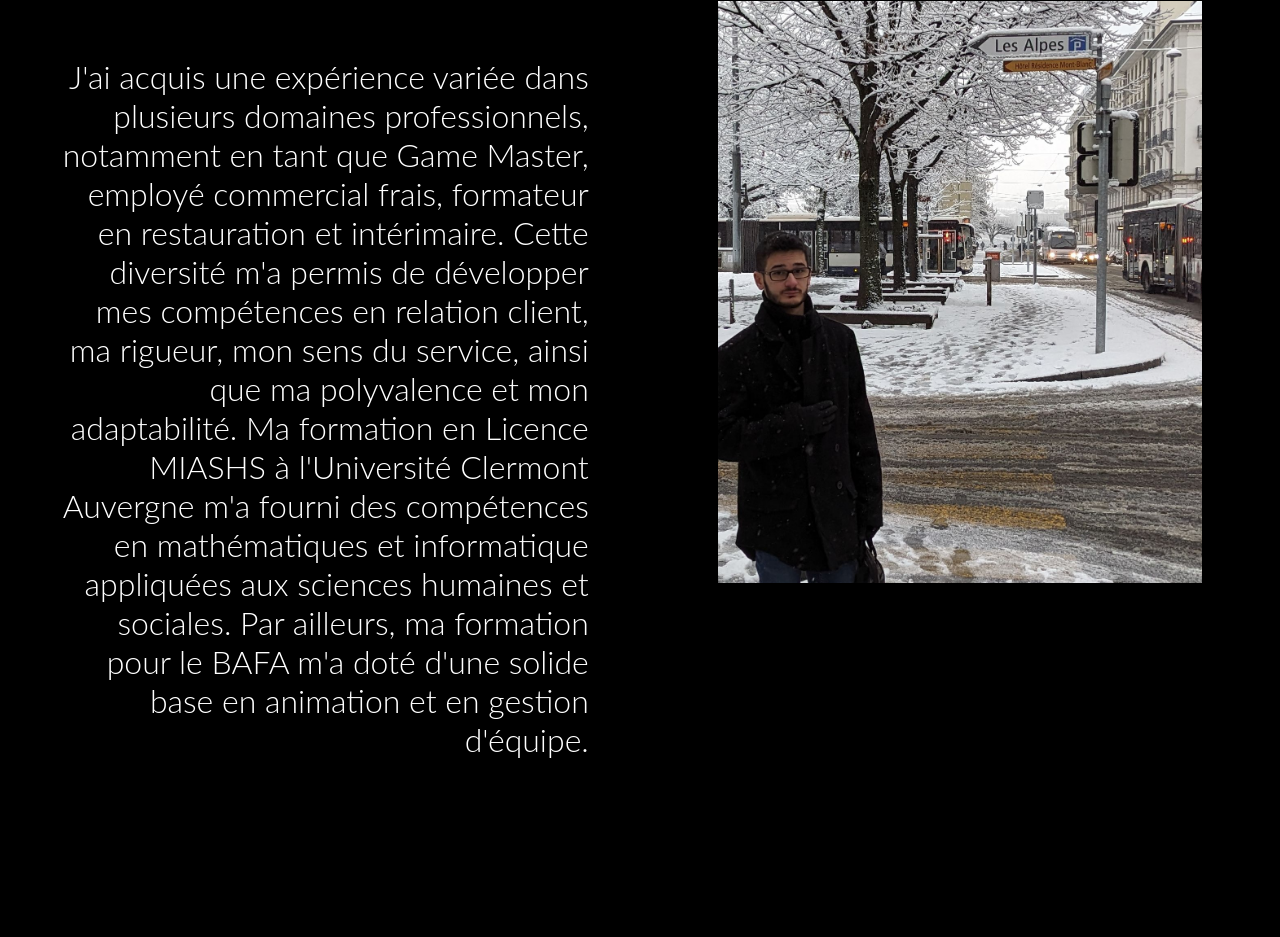
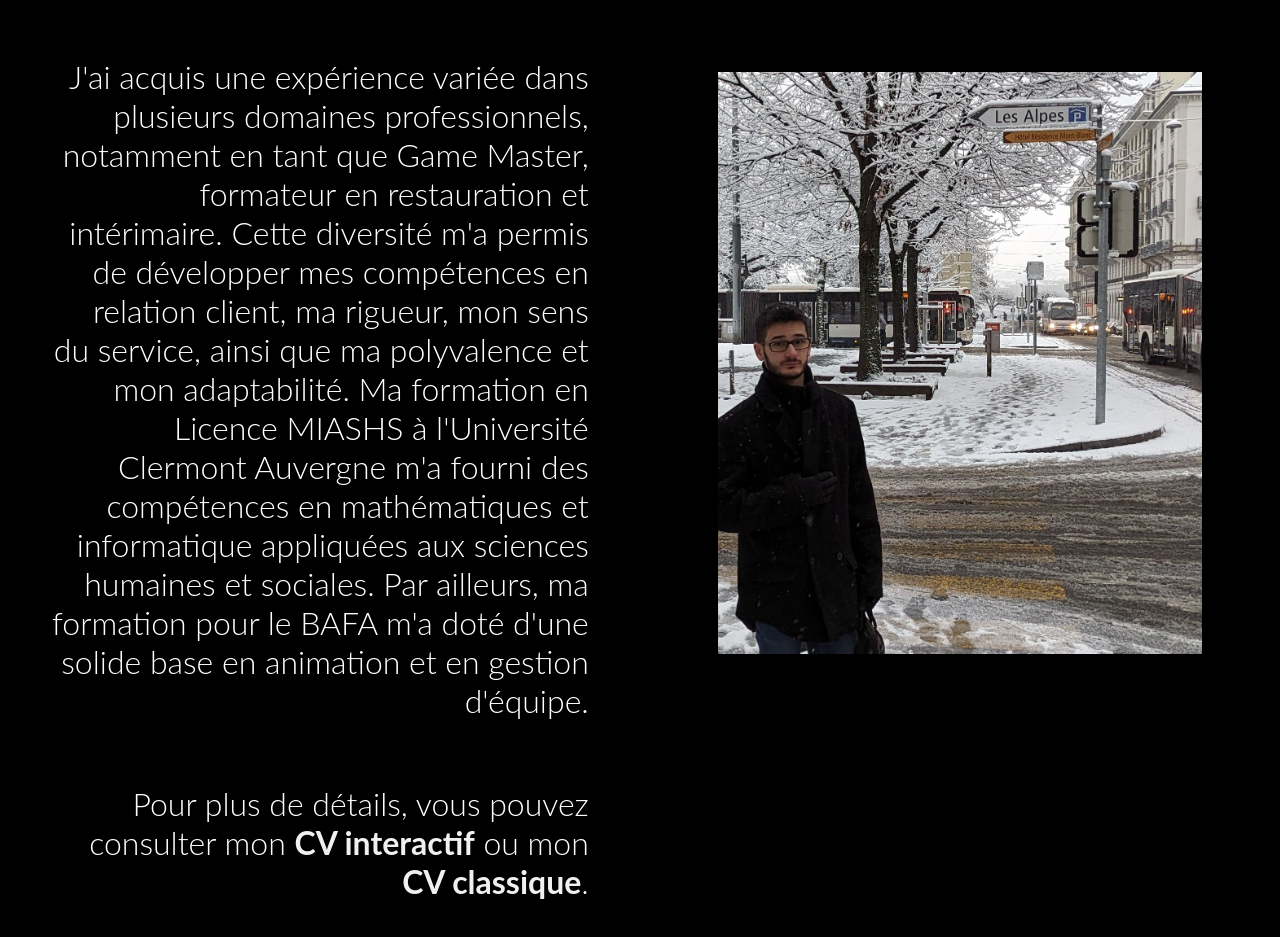
Before and after one commit to Adrien-DUGAT/Portfolio, a plain HTML site: page index.html in a window 1280 px wide. Shown: the part 3284-4221 px from the top of the page. Drawn offline with Linux system fonts and the light colour scheme.

Commit message:
Ajout classic cv

```diff
--- a/index.html
+++ b/index.html
@@ -53,7 +53,10 @@
 					<article class="cbp-so-side cbp-so-side-left">
 						<h2>En Bref</h2>
 						<p>
-							J'ai acquis une expérience variée dans plusieurs domaines professionnels, notamment en tant que Game Master, employé commercial frais, formateur en restauration et intérimaire. Cette diversité m'a permis de développer mes compétences en relation client, ma rigueur, mon sens du service, ainsi que ma polyvalence et mon adaptabilité. Ma formation en Licence MIASHS à l'Université Clermont Auvergne m'a fourni des compétences en mathématiques et informatique appliquées aux sciences humaines et sociales. Par ailleurs, ma formation pour le BAFA m'a doté d'une solide base en animation et en gestion d'équipe.
+							J'ai acquis une expérience variée dans plusieurs domaines professionnels, notamment en tant que Game Master, formateur en restauration et intérimaire. Cette diversité m'a permis de développer mes compétences en relation client, ma rigueur, mon sens du service, ainsi que ma polyvalence et mon adaptabilité. Ma formation en Licence MIASHS à l'Université Clermont Auvergne m'a fourni des compétences en mathématiques et informatique appliquées aux sciences humaines et sociales. Par ailleurs, ma formation pour le BAFA m'a doté d'une solide base en animation et en gestion d'équipe.
+						</p>
+						<p>
+							Pour plus de détails, vous pouvez consulter mon <a href="cv.html"><b>CV interactif</b></a> ou mon <a href="ClassicCv.pdf"><b>CV classique</b></a>.
 						</p>
 					</article>
 					<figure class="cbp-so-side cbp-so-side-right">
```
